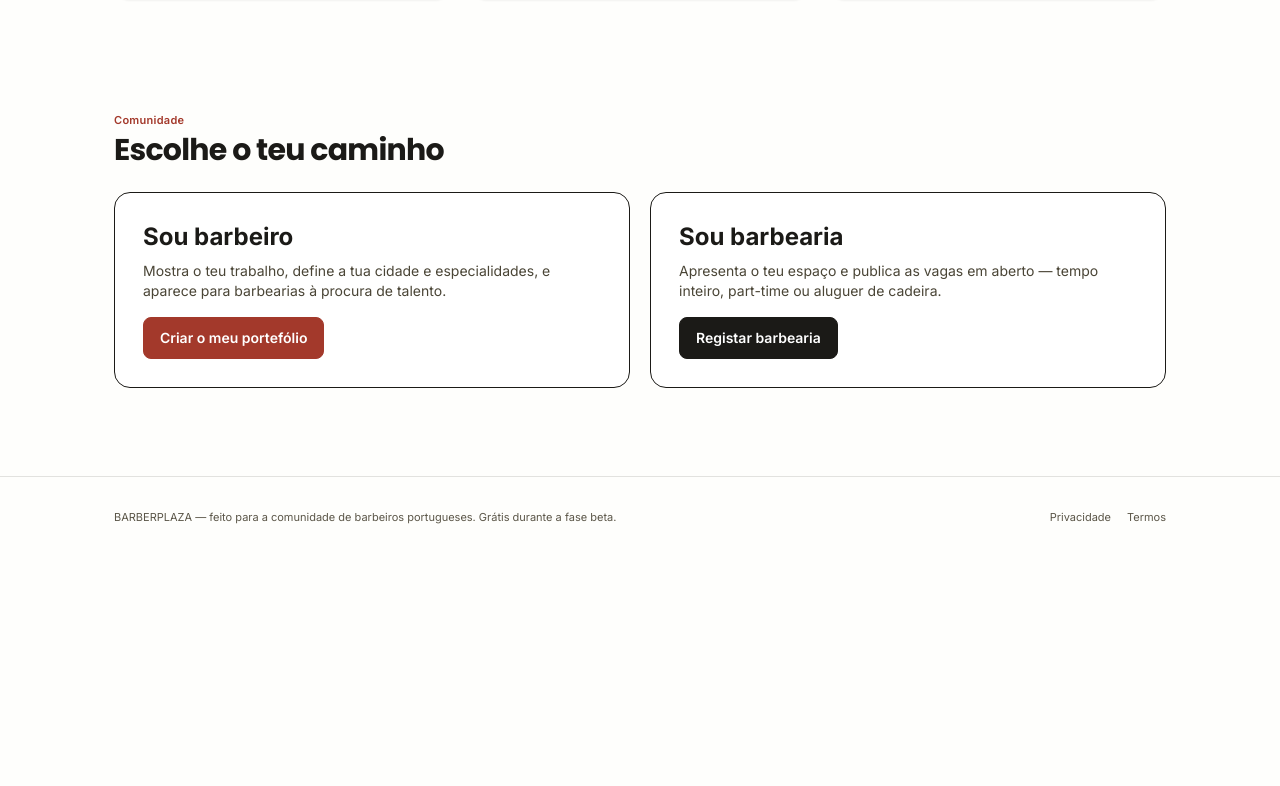
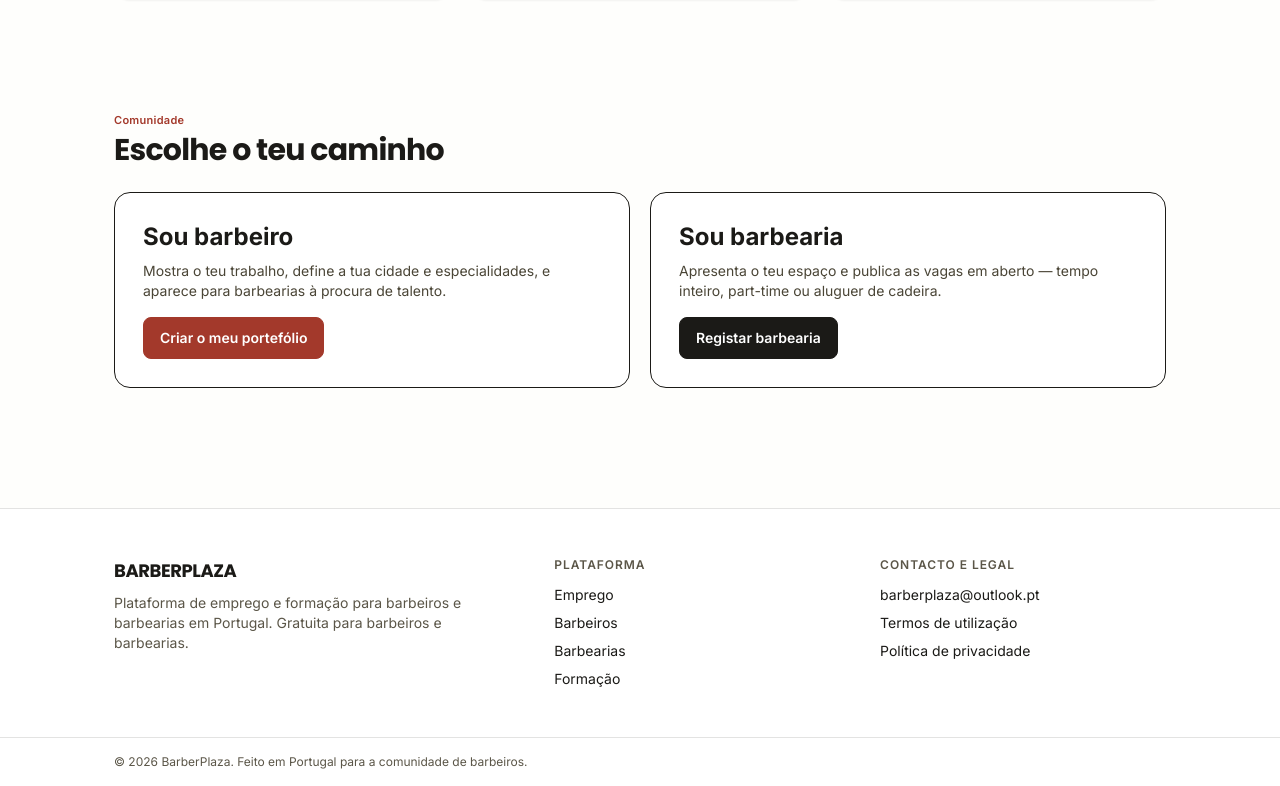
Before and after one commit to OGuinapo/Barberplaza, a Next.js app: page / in a window 1280 px wide. Shown: the part 865-1651 px from the top of the page. Before the commit the page ends 1423 px from the top, so only its background shows below. Built offline with nearby package versions, Linux system fonts and the light colour scheme; no server answers.

Commit message:
Revamp Footer layout and content structure
Updated the Footer component to enhance layout and content.

```diff
--- a/src/components/Footer.tsx
+++ b/src/components/Footer.tsx
@@ -1,16 +1,42 @@
 import Link from 'next/link';
+
+const EMAIL = 'barberplaza@outlook.pt';
 
 export default function Footer() {
   return (
-    <footer className="border-t border-line py-8 mt-8">
-      <div className="max-w-[1100px] mx-auto px-6 flex justify-between items-center flex-wrap gap-3">
-        <p className="font-mono text-[11px] text-muted">
-          BARBERPLAZA — feito para a comunidade de barbeiros portugueses. Grátis durante a fase beta.
+    <footer className="border-t border-line mt-16 bg-white">
+      <div className="max-w-[1100px] mx-auto px-6 py-12 grid gap-10 md:grid-cols-[1.4fr_1fr_1fr]">
+        <div>
+          <p className="font-display font-bold text-lg tracking-tight mb-2">BARBERPLAZA</p>
+          <p className="text-sm text-muted max-w-sm">
+            Plataforma de emprego e formação para barbeiros e barbearias em Portugal.
+            Gratuita para barbeiros e barbearias.
+          </p>
+        </div>
+
+        <nav aria-label="Plataforma">
+          <p className="text-xs font-semibold tracking-[0.08em] uppercase text-muted mb-3">Plataforma</p>
+          <ul className="space-y-2 text-sm">
+            <li><Link href="/emprego" className="text-ink hover:text-red">Emprego</Link></li>
+            <li><Link href="/barbeiros" className="text-ink hover:text-red">Barbeiros</Link></li>
+            <li><Link href="/barbearias" className="text-ink hover:text-red">Barbearias</Link></li>
+            <li><Link href="/formacao" className="text-ink hover:text-red">Formação</Link></li>
+          </ul>
+        </nav>
+
+        <div>
+          <p className="text-xs font-semibold tracking-[0.08em] uppercase text-muted mb-3">Contacto e legal</p>
+          <ul className="space-y-2 text-sm">
+            <li><a href={`mailto:${EMAIL}`} className="text-ink hover:text-red">{EMAIL}</a></li>
+            <li><Link href="/termos" className="text-ink hover:text-red">Termos de utilização</Link></li>
+            <li><Link href="/privacidade" className="text-ink hover:text-red">Política de privacidade</Link></li>
+          </ul>
+        </div>
+      </div>
+      <div className="border-t border-line">
+        <p className="max-w-[1100px] mx-auto px-6 py-4 text-xs text-muted">
+          © {new Date().getFullYear()} BarberPlaza. Feito em Portugal para a comunidade de barbeiros.
         </p>
-        <div className="flex gap-4">
-          <Link href="/privacidade" className="font-mono text-[11px] text-muted hover:text-ink">Privacidade</Link>
-          <Link href="/termos" className="font-mono text-[11px] text-muted hover:text-ink">Termos</Link>
-        </div>
       </div>
     </footer>
   );
```
